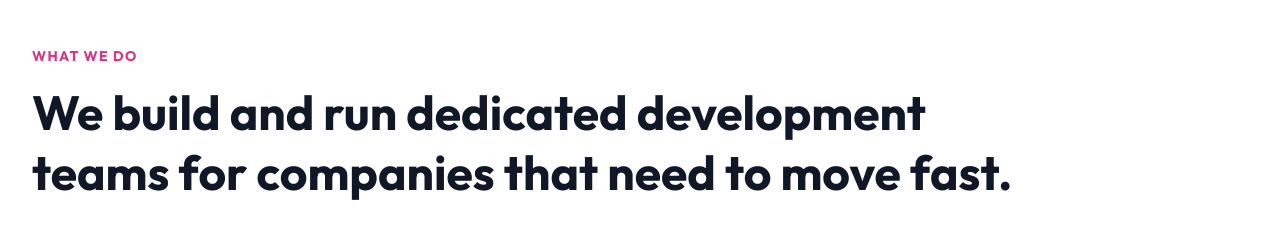
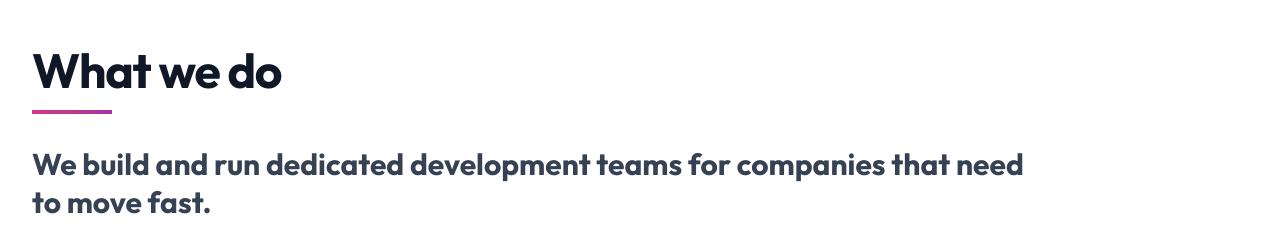
Before and after one commit to dibrand-dev/dibrand-redesign, a Next.js app: page /en in a window 1280 px wide. Shown: the part 666-906 px from the top of the page. Built offline with nearby package versions, Linux system fonts and the light colour scheme; no server answers; the database is empty.

Commit message:
style: standardize 'What We Do' heading style to match 'Our Solutions'

```diff
--- a/components/home/WhatWeDo.tsx
+++ b/components/home/WhatWeDo.tsx
@@ -13,11 +13,12 @@ export default function WhatWeDo({ dict }: WhatWeDoProps) {
     return (
         <section className="bg-white py-12">
             <div className="container mx-auto px-4 sm:px-6 lg:px-8">
-                <div className="max-w-5xl text-left">
-                    <h2 className="uppercase tracking-widest text-sm font-bold text-[#D83484] mb-4">
+                <div className="max-w-5xl text-left mb-16">
+                    <h2 className="text-3xl font-bold tracking-tight text-gray-900 sm:text-4xl md:text-5xl mb-4">
                         {dict.whatWeDo.title}
                     </h2>
-                    <h3 className="font-montserrat text-3xl md:text-5xl font-bold text-gray-900 mb-8 leading-tight">
+                    <div className="h-1 w-20 bg-gradient-to-r from-[#D83484] to-[#A3369D] mb-8" />
+                    <h3 className="text-2xl md:text-3xl font-bold text-gray-700 mb-8 leading-tight">
                         {dict.whatWeDo.subtitle}
                     </h3>
                     <p className="text-lg md:text-xl text-gray-600 leading-relaxed mb-6">
```
